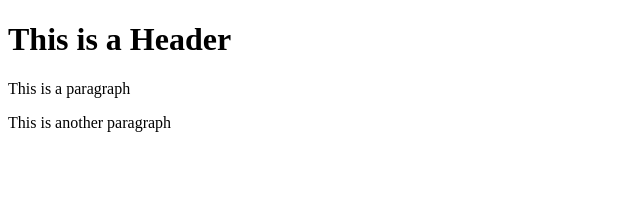
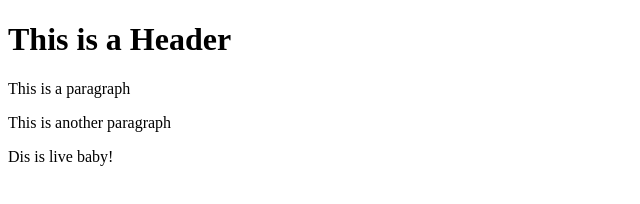
Before and after one commit to vestrada93/git_test, a website: page index.html in a window 1280 px wide. Shown: the whole page, without its empty margins (0-640 px from the left). Drawn offline with Linux system fonts and the light colour scheme.

Commit message:
using npm

```diff
--- a/index.html
+++ b/index.html
@@ -10,5 +10,6 @@
     <h1>This is a Header</h1>
     <p>This is a paragraph</p>
     <p>This is another paragraph</p>
+    <p>Dis is live baby!</p>
 </body>
 </html>
```
Also changed, not shown: package.json (added, +24 -0 lines), 2 other files.
